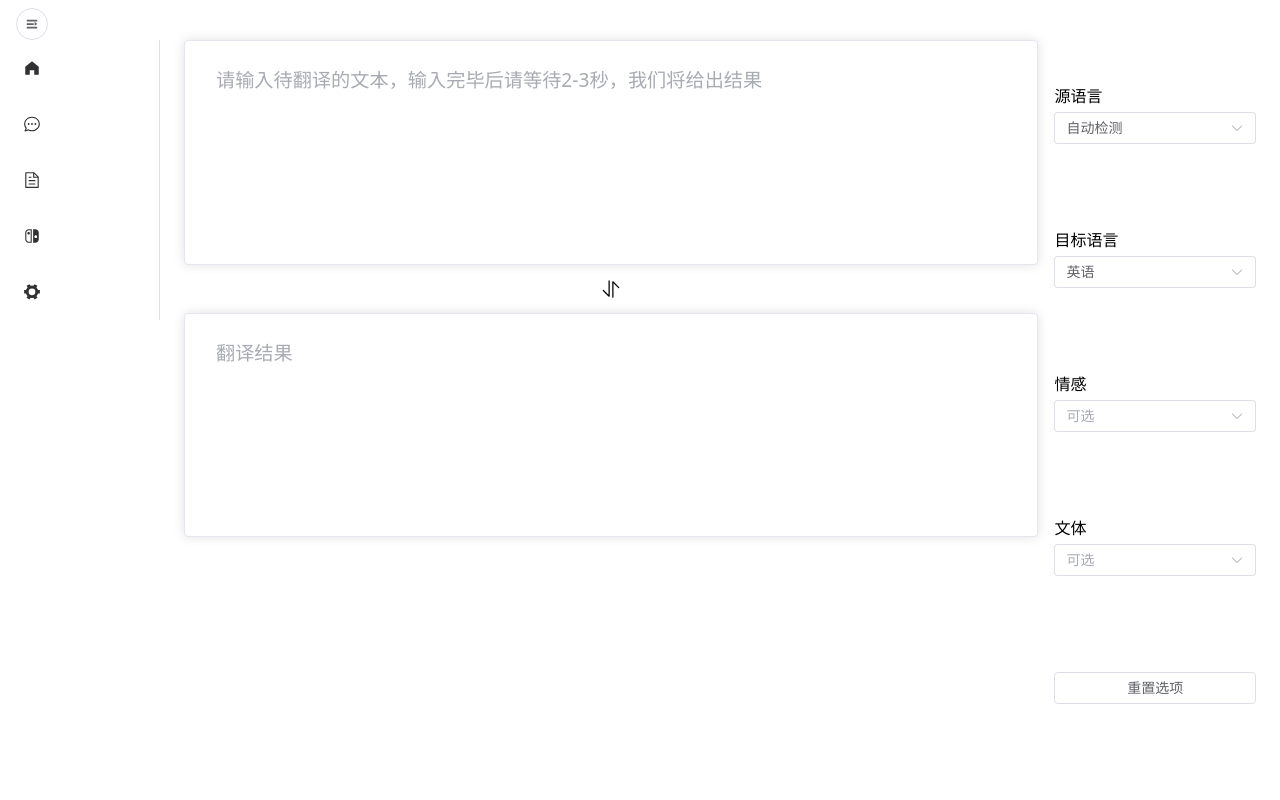
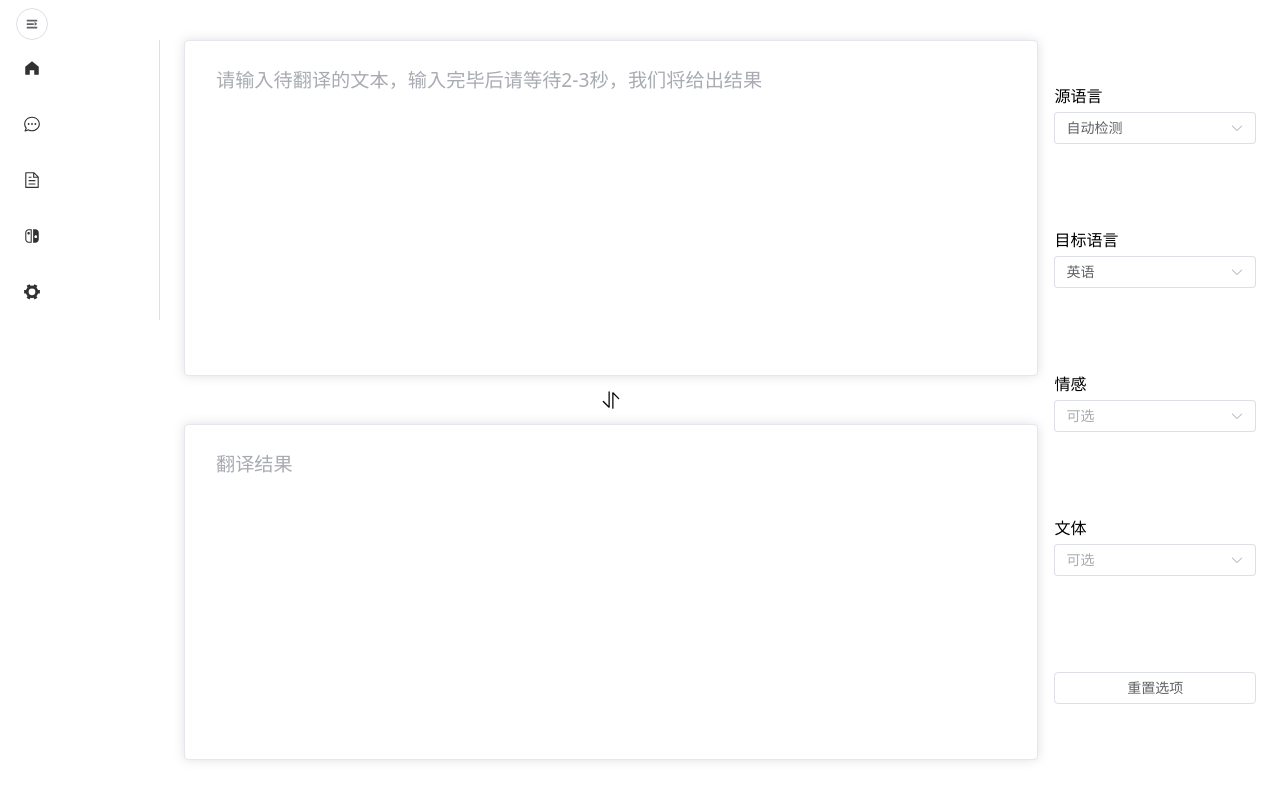
Before and after one commit to yacw-team/yacw-frontend, a Vue app: page /translate in a window 1280 px wide. Built offline with nearby package versions, Linux system fonts and the light colour scheme.

Commit message:
Fix: #144 翻译界面拉长后输入框与按钮错位

```diff
--- a/src/views/Translate/TranslateView.vue
+++ b/src/views/Translate/TranslateView.vue
@@ -1,23 +1,23 @@
 <template>
   <div class="flex flex-col md:flex-row">
-    <div class="w-full p-2 md:w-4/5">
-      <el-card>
+    <div class="flex flex-col w-full p-2 md:w-4/5">
+      <el-card class="flex-1">
         <el-input class="no-border larger-font" v-model="fromText" :rows="6" type="textarea" resize="none"
           placeholder="请输入待翻译的文本，输入完毕后请等待2-3秒，我们将给出结果" :readonly="fromTextReadOnly" @blur.stop="handleSubmit" />
       </el-card>
       <div class="flex my-2">
-        <el-icon size="20" class="flex-1 py-4" >
-          <Sort class="hover:cursor-pointer" @click="handleSwitchText"/>
+        <el-icon size="20" class="flex-1 py-4">
+          <Sort class="hover:cursor-pointer" @click="handleSwitchText" />
         </el-icon>
       </div>
-      <el-skeleton class="" :loading="toTextLoading" animated>
+      <el-skeleton :loading="toTextLoading" animated>
         <template #template>
           <el-card>
             <el-skeleton :rows="4" animated />
           </el-card>
         </template>
         <template #default>
-          <el-card>
+          <el-card class="flex-1">
             <el-input class="no-border larger-font" v-model="toText" :rows="6" type="textarea" resize="none"
               :readonly="toTextReadOnly" placeholder="翻译结果" />
           </el-card>
@@ -117,7 +117,7 @@ const handleSubmit = async () => {
   };
 
   axios
-    .post("/api/v1/translate/translate",req)
+    .post("/api/v1/translate/translate", req)
     .then((response) => {
       toText.value = response.data.content.translated;
     })
```
